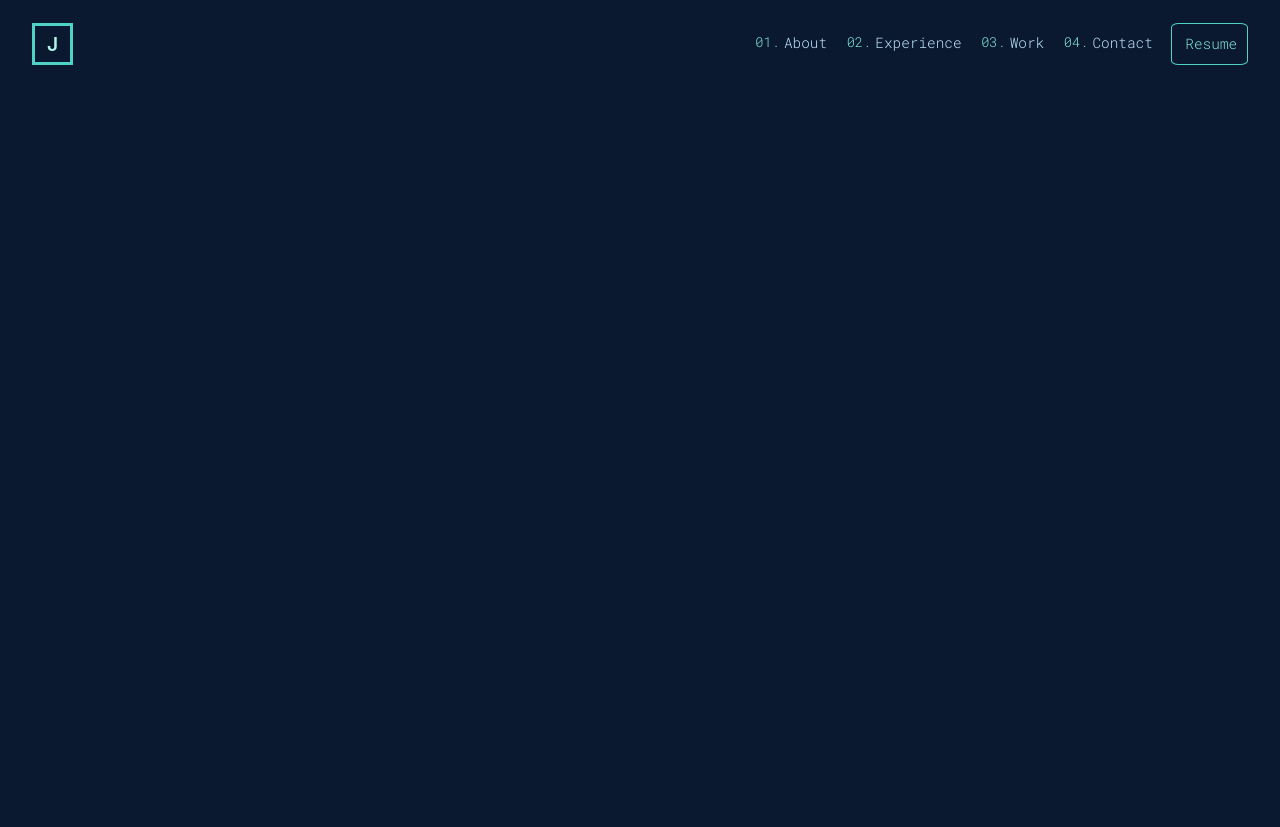
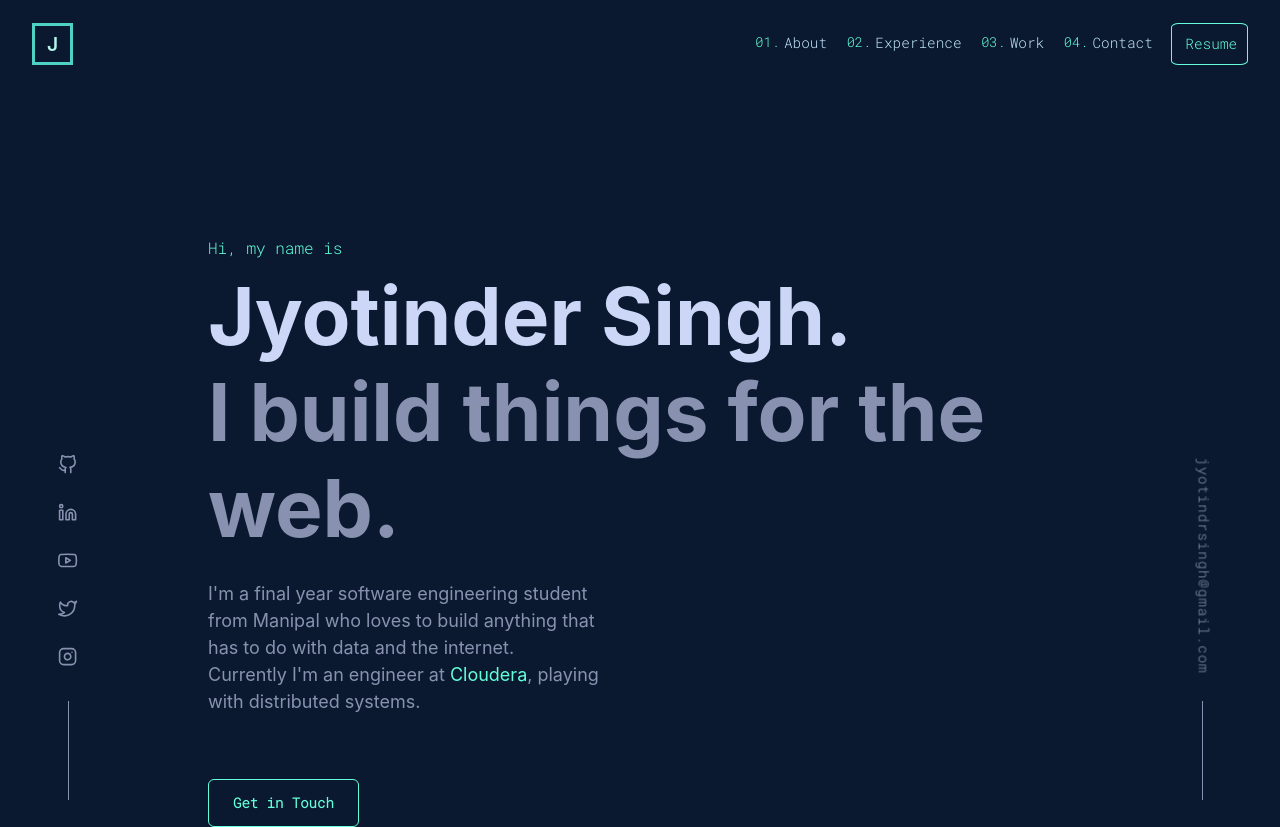
Before and after one commit to JyotinderSingh/jyotindersingh.com-v2, a React (Create React App) app: page / in a window 1280 px wide. Before the commit the page ends 800 px from the top, so only its background shows below. Built offline with nearby package versions, Linux system fonts and the light colour scheme.

Commit message:
landing section added

```diff
--- /dev/null
+++ b/src/App.module.css
@@ -0,0 +1,32 @@
+.container {
+  display: grid;
+  grid-template-columns: repeat(10, 1fr);
+  gap: 0;
+}
+
+.center {
+  grid-column: 2 / 10;
+}
+
+.left {
+  grid-column: 1 / 2;
+}
+
+.right {
+  grid-column: 10 / 11;
+}
+
+@media screen and (max-width: 767px) {
+  .center {
+    grid-column: 1 / 10;
+  }
+  .left {
+    grid-column: 1 / 1;
+    display: none;
+  }
+
+  .right {
+    grid-column: 11 / 11;
+    display: none;
+  }
+}
--- a/src/App.tsx
+++ b/src/App.tsx
@@ -1,9 +1,24 @@
 import * as React from "react";
 import { Box } from "@chakra-ui/react";
 import NavBar from "./components/NavBar";
+import TitleSection from "./components/TitleSection";
+import SocialLinks from "./components/SocialLinks";
+import Email from "./components/Email";
+import styles from "./App.module.css";
 
 export const App = () => (
   <Box>
     <NavBar />
+    <div className={styles.container}>
+      <div className={styles.center}>
+        <TitleSection />
+      </div>
+      <div className={styles.left}>
+        <SocialLinks />
+      </div>
+      <div className={styles.right}>
+        <Email />
+      </div>
+    </div>
   </Box>
 );
--- /dev/null
+++ b/src/colors.tsx
@@ -0,0 +1,8 @@
+export const green = "#64ffda";
+export const navy = "#0a192f";
+export const lightNavy = "#112240";
+export const lightestNavy = "#233554";
+export const slate = "#8892b0";
+export const lightSlate = "#a8b2d1";
+export const lightestSlate = "#ccd6f6";
+export const white = "#e6f1ff";
--- /dev/null
+++ b/src/components/Email.tsx
@@ -0,0 +1,42 @@
+import React from "react";
+import { LinkOverlay, Text } from "@chakra-ui/react";
+import { green, slate } from "../colors";
+
+const Email: React.FC = () => {
+  return (
+    <>
+      <Text
+        position="fixed"
+        cursor="pointer"
+        right="1rem"
+        bottom="0"
+        transform="rotate(90deg) translateX(-14rem) translateY(-3rem)"
+        fontSize="sm"
+        fontWeight="light"
+        color={slate}
+        letterSpacing={1}
+        transition="all 0.3s ease"
+        fontFamily="roboto mono"
+        _hover={{
+          transform: "rotate(90deg) translateX(-14.2rem) translateY(-3rem)",
+          color: green,
+        }}
+      >
+        <LinkOverlay href="mailto:jyotindrsingh@gmail.com" target="_blank">
+          jyotindrsingh@gmail.com
+        </LinkOverlay>
+      </Text>
+      <div
+        style={{
+          borderLeft: `1px solid ${slate}`,
+          height: "6.2rem",
+          position: "fixed",
+          right: "4.8rem",
+          bottom: "0",
+        }}
+      ></div>
+    </>
+  );
+};
+
+export default Email;
--- a/src/components/MenuItem.tsx
+++ b/src/components/MenuItem.tsx
@@ -1,5 +1,6 @@
 import { Box } from "@chakra-ui/react";
 import React from "react";
+import { green } from "../colors";
 
 interface MenuItemProps {
   text: String;
@@ -26,21 +27,21 @@ const MenuItem: React.FC<MenuItemProps> = ({
       borderRadius="10%"
       padding="0.6rem"
       textAlign="center"
-      borderColor="teal.300"
-      color={highlight ? "teal.200" : undefined}
+      borderColor={green}
+      color={highlight ? green : undefined}
       mr={mr}
       ml={highlight ? 2 : undefined}
       mt={mt}
       transition="all 0.3s ease"
       _hover={{
         cursor: "pointer",
-        color: highlight ? "teal.100" : "teal.200",
+        color: green,
         bg: highlight ? "rgba(77, 189, 176, 0.1)" : undefined,
       }}
     >
       <Box
         fontSize="0.95em"
-        color="teal.200"
+        color={green}
         display="inline-block"
         marginRight={1}
       >
--- a/src/components/NavBar.tsx
+++ b/src/components/NavBar.tsx
@@ -7,7 +7,6 @@ import {
   DrawerOverlay,
   DrawerContent,
   DrawerBody,
-  Icon,
   Spacer,
   Flex,
 } from "@chakra-ui/react";
@@ -33,7 +32,7 @@ const ResumeItem: React.FC<{ mt?: Number }> = ({ mt }) => {
 };
 
 const DrawerMenu: React.FC<DrawerMenuProps> = ({ onClose, isOpen }) => (
-  <Drawer placement="right" onClose={onClose} isOpen={isOpen} size="sm">
+  <Drawer placement="right" onClose={onClose} isOpen={isOpen} size="xs">
     <DrawerOverlay style={{ backdropFilter: "blur(5px)" }} />
     <DrawerContent>
       <DrawerBody
@@ -77,7 +76,6 @@ const NavBar: React.FC = () => {
       paddingTop={4}
       paddingLeft={3}
       paddingRight={3}
-      position="fixed"
       width="100%"
     >
       <Box
--- /dev/null
+++ b/src/components/SocialLinks.tsx
@@ -0,0 +1,88 @@
+import { Flex, IconButton, LinkOverlay } from "@chakra-ui/react";
+import React from "react";
+import {
+  FiGithub,
+  FiTwitter,
+  FiYoutube,
+  FiLinkedin,
+  FiInstagram,
+} from "react-icons/fi";
+import { IconType } from "react-icons/lib";
+import { green, slate } from "../colors";
+
+interface SocialIconProps {
+  LinkIcon: IconType;
+  ariaLabel: string;
+  link?: string | undefined;
+}
+
+const SocialIcon: React.FC<SocialIconProps> = ({
+  LinkIcon,
+  ariaLabel,
+  link,
+}) => (
+  <IconButton
+    aria-label={ariaLabel}
+    variant="ghost"
+    href="jyotindersingh.com"
+    borderRadius="50%"
+    icon={
+      <LinkOverlay href={link} target="_blank" cursor="ne-resize">
+        {" "}
+        <LinkIcon size="1.2rem" />
+      </LinkOverlay>
+    }
+    mb={2}
+    color={slate}
+    transition="all 0.3s ease"
+    _hover={{
+      transform: "translateY(-0.2rem)",
+      color: green,
+    }}
+  />
+);
+
+const SocialLinks: React.FC = () => {
+  return (
+    <>
+      <Flex flexDirection="column" position="fixed" left="3rem" bottom="7.2rem">
+        <SocialIcon
+          LinkIcon={FiGithub}
+          ariaLabel="github"
+          link="https://github.com/JyotinderSingh"
+        />
+        <SocialIcon
+          LinkIcon={FiLinkedin}
+          ariaLabel="linkedin"
+          link="https://www.linkedin.com/in/jyotinder-singh/"
+        />
+        <SocialIcon
+          LinkIcon={FiYoutube}
+          ariaLabel="youtube"
+          link="https://youtube.com/c/JyotinderSingh"
+        />
+        <SocialIcon
+          LinkIcon={FiTwitter}
+          ariaLabel="twitter"
+          link="https://twitter.com/Jyotinder_Singh"
+        />
+        <SocialIcon
+          LinkIcon={FiInstagram}
+          ariaLabel="instagram"
+          link="https://www.instagram.com/jyotinder_singh/"
+        />
+      </Flex>
+      <div
+        style={{
+          borderLeft: `1px solid ${slate}`,
+          height: "6.2rem",
+          position: "fixed",
+          left: "4.23rem",
+          bottom: "0",
+        }}
+      ></div>
+    </>
+  );
+};
+
+export default SocialLinks;
--- /dev/null
+++ b/src/components/TitleSection.tsx
@@ -0,0 +1,101 @@
+import {
+  Box,
+  Text,
+  Heading,
+  useBreakpointValue,
+  Button,
+  LinkOverlay,
+} from "@chakra-ui/react";
+import React from "react";
+import { green, lightestSlate, slate } from "../colors";
+
+const TitleSection: React.FC = () => {
+  const headingSize = useBreakpointValue({
+    base: "2.2rem",
+    sm: "3rem",
+    md: "4rem",
+    lg: "5rem",
+  });
+
+  const headingPadding = useBreakpointValue({
+    base: 2,
+    sm: 2,
+    md: 10,
+  });
+
+  const descriptionWidth = useBreakpointValue({
+    base: "90%",
+    sm: "75%",
+    lg: "45%",
+  });
+
+  const descriptionFontSize = useBreakpointValue({
+    base: "small",
+    sm: "md",
+    md: "lg",
+  });
+  return (
+    <Box
+      display="grid"
+      // justifyContent="center"
+      alignContent="center"
+      // since height of our navbar is 4.5rem
+      height="calc(100vh - 4.5rem)"
+      paddingLeft={10}
+    >
+      <Box
+        height="50vh"
+        paddingLeft={headingPadding}
+        paddingRight={headingPadding}
+      >
+        <Text fontFamily="roboto mono" fontSize="md" color={green}>
+          Hi, my name is
+        </Text>
+        <Heading
+          fontSize={headingSize}
+          fontWeight="bold"
+          color={lightestSlate}
+          mt={2}
+        >
+          Jyotinder Singh.
+        </Heading>
+        <Heading fontSize={headingSize} fontWeight="bold" color={slate}>
+          I build things for the web.
+        </Heading>
+        <Text
+          mt={6}
+          fontSize={descriptionFontSize}
+          color={slate}
+          width={descriptionWidth}
+        >
+          I'm a final year software engineering student from Manipal who loves
+          to build anything that has to do with data and the internet.
+        </Text>
+        <Text
+          fontSize={descriptionFontSize}
+          color={slate}
+          width={descriptionWidth}
+        >
+          Currently I'm an engineer at{" "}
+          <span style={{ color: green }}>Cloudera</span>, playing with
+          distributed systems.
+        </Text>
+        <Button
+          mt="4rem"
+          size="lg"
+          variant="outline"
+          borderColor={green}
+          color={green}
+          fontFamily="roboto mono"
+          fontSize="sm"
+        >
+          <LinkOverlay href="mailto:jyotindrsingh@gmail.com" target="_blank">
+            Get in Touch
+          </LinkOverlay>
+        </Button>
+      </Box>
+    </Box>
+  );
+};
+
+export default TitleSection;
--- a/src/index.tsx
+++ b/src/index.tsx
@@ -3,6 +3,7 @@ import { mode, GlobalStyleProps, Styles, createBreakpoints } from "@chakra-ui/th
 import * as React from "react";
 import ReactDOM from "react-dom";
 import { App } from "./App";
+import { navy } from "./colors";
 import * as serviceWorker from "./serviceWorker";
 
 export interface ChakraConfig {
@@ -27,7 +28,7 @@ const styles: Styles = {
   global: (props: GlobalStyleProps) => ({
     body: {
       color: mode("gray.800", "whiteAlpha.900")(props),
-      bg: mode("white", "#0a192f")(props),
+      bg: mode("white", navy)(props),
     },
   }),
 };
```
